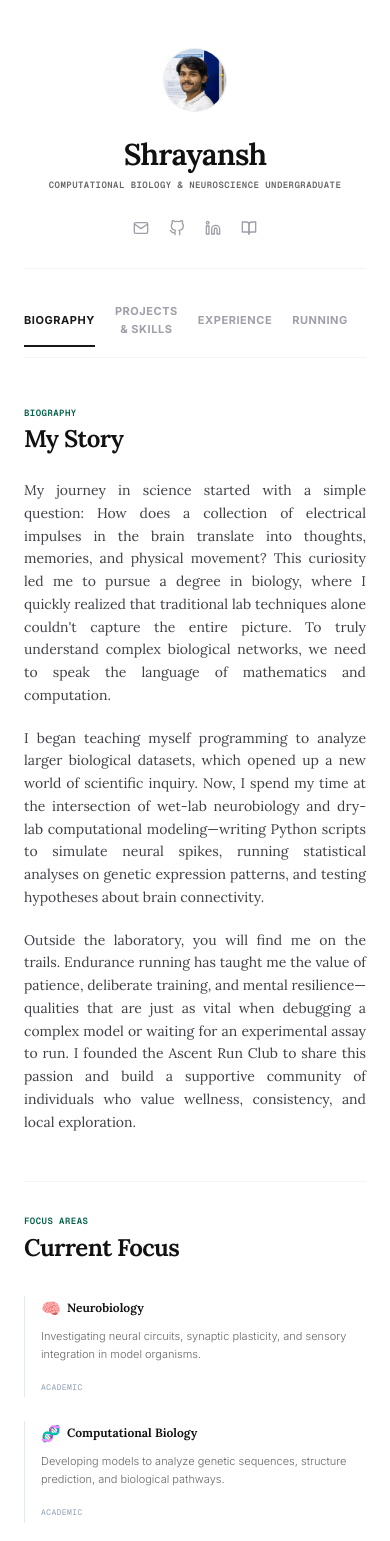
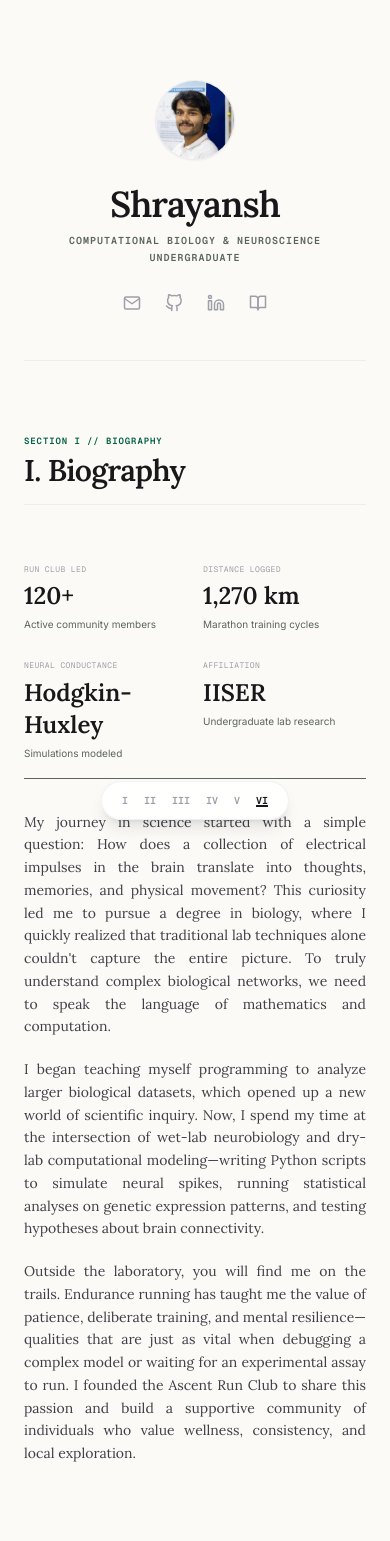
Before and after one commit to tshrayansh/tiwarishrayansh.github.io, a React (Vite) app: page / in a window 390 px wide. Shown: the top 1541 px of the page. Built offline with nearby package versions, Linux system fonts and the light colour scheme.

Commit message:
Implement final premium Biophilic Museum Gallery layout, Roman numerals, floating TOC dock, and custom quantitative milestones grid

```diff
--- a/src/App.tsx
+++ b/src/App.tsx
@@ -1,4 +1,4 @@
-import React, { useState } from 'react';
+import React, { useEffect, useState } from 'react';
 import { ThemeProvider, useTheme } from './components/ThemeContext';
 import { About } from './components/About';
 import { Interests } from './components/Interests';
@@ -13,77 +13,109 @@ import { Resume } from './components/Resume';
 import { FiSun, FiMoon, FiMail, FiGithub, FiLinkedin, FiBookOpen } from 'react-icons/fi';
 import aboutData from './content/about.json';
 
+const TOC_ITEMS = [
+  { id: 'about', roman: 'I', label: 'Biography' },
+  { id: 'projects', roman: 'II', label: 'Research & Projects' },
+  { id: 'experience', roman: 'III', label: 'Experience' },
+  { id: 'running', roman: 'IV', label: 'Running & Strava' },
+  { id: 'writing', roman: 'V', label: 'Writing' },
+  { id: 'resume', roman: 'VI', label: 'Curriculum Vitae' }
+];
+
 const AppContent: React.FC = () => {
   const { theme, toggleTheme } = useTheme();
-  const [activeTab, setActiveTab] = useState('about');
+  const [activeSection, setActiveSection] = useState('about');
 
-  const tabs = [
-    { id: 'about', label: 'Biography' },
-    { id: 'research', label: 'Projects & Skills' },
-    { id: 'experience', label: 'Experience' },
-    { id: 'running', label: 'Running' },
-    { id: 'writing', label: 'Writing' },
-    { id: 'resume', label: 'CV' }
-  ];
+  // Track active section on scroll for TOC highlighting
+  useEffect(() => {
+    const handleScroll = () => {
+      const scrollPosition = window.scrollY + 250;
 
-  const renderActiveContent = () => {
-    switch (activeTab) {
-      case 'about':
-        return (
-          <div className="space-y-12 animate-fade-in">
-            <About />
-            <div className="h-px bg-zinc-100 dark:bg-zinc-900/60 my-6" />
-            <Interests />
-          </div>
-        );
-      case 'research':
-        return (
-          <div className="space-y-12 animate-fade-in">
-            <Projects />
-            <div className="h-px bg-zinc-100 dark:bg-zinc-900/60 my-6" />
-            <Publications />
-            <div className="h-px bg-zinc-100 dark:bg-zinc-900/60 my-6" />
-            <Skills />
-          </div>
-        );
-      case 'experience':
-        return (
-          <div className="space-y-12 animate-fade-in">
-            <Experience />
-            <div className="h-px bg-zinc-100 dark:bg-zinc-900/60 my-6" />
-            <Timeline />
-          </div>
-        );
-      case 'running':
-        return (
-          <div className="space-y-12 animate-fade-in">
-            <Running />
-          </div>
-        );
-      case 'writing':
-        return (
-          <div className="space-y-12 animate-fade-in">
-            <Writing />
-          </div>
-        );
-      case 'resume':
-        return (
-          <div className="space-y-12 animate-fade-in">
-            <Resume />
-          </div>
-        );
-      default:
-        return null;
+      if (window.innerHeight + window.scrollY >= document.documentElement.scrollHeight - 55) {
+        setActiveSection('resume');
+        return;
+      }
+
+      for (const item of TOC_ITEMS) {
+        const element = document.getElementById(item.id);
+        if (element) {
+          const top = element.offsetTop;
+          const height = element.offsetHeight;
+          if (scrollPosition >= top && scrollPosition < top + height) {
+            setActiveSection(item.id);
+            break;
+          }
+        }
+      }
+    };
+
+    window.addEventListener('scroll', handleScroll);
+    handleScroll();
+    return () => window.removeEventListener('scroll', handleScroll);
+  }, []);
+
+  const scrollToSection = (id: string) => {
+    const element = document.getElementById(id);
+    if (element) {
+      const offset = 80;
+      const bodyRect = document.body.getBoundingClientRect().top;
+      const elementRect = element.getBoundingClientRect().top;
+      const elementPosition = elementRect - bodyRect;
+      const offsetPosition = elementPosition - offset;
+
+      window.scrollTo({
+        top: offsetPosition,
+        behavior: 'smooth'
+      });
     }
   };
 
   return (
-    <div className="min-h-screen bg-white text-zinc-650 dark:bg-black dark:text-zinc-400 transition-colors duration-200 flex flex-col justify-between max-w-2xl mx-auto px-6 py-12 md:py-16">
+    <div className="min-h-screen bg-transparent text-zinc-650 dark:text-zinc-400 transition-colors duration-300 max-w-4xl mx-auto px-6 py-20 md:py-32">
+
+      {/* Desktop Floating Table of Contents (TOC) - Expanding on hover */}
+      <aside className="fixed right-10 top-1/2 -translate-y-1/2 hidden xl:flex flex-col gap-5 items-end z-50">
+        {TOC_ITEMS.map((item) => (
+          <button
+            key={item.id}
+            onClick={() => scrollToSection(item.id)}
+            className="group flex items-center gap-3.5 cursor-pointer text-right"
+          >
+            <span className="opacity-0 group-hover:opacity-100 transition-opacity duration-300 font-mono text-[9px] uppercase tracking-widest text-zinc-400 dark:text-zinc-500 font-bold">
+              {item.label}
+            </span>
+            <span className={`w-8 h-8 rounded-full border flex items-center justify-center font-mono text-[10px] font-bold transition-all duration-300 ${
+              activeSection === item.id
+                ? 'bg-zinc-900 text-white border-zinc-900 dark:bg-zinc-50 dark:text-zinc-950 dark:border-zinc-50 shadow-sm scale-110'
+                : 'bg-white text-zinc-400 border-zinc-200 hover:border-zinc-900 hover:text-zinc-900 dark:bg-zinc-950 dark:border-zinc-900 dark:text-zinc-600 dark:hover:border-zinc-50 dark:hover:text-zinc-50'
+            }`}>
+              {item.roman}
+            </span>
+          </button>
+        ))}
+      </aside>
+
+      {/* Mobile Floating Pill Navigation - Docks at bottom */}
+      <div className="fixed bottom-6 left-1/2 -translate-x-1/2 z-50 bg-white/90 dark:bg-black/90 backdrop-blur-md px-5 py-2.5 rounded-full border border-zinc-200/50 dark:border-zinc-800/80 shadow-lg flex gap-4 md:hidden text-[10px] font-mono font-bold">
+        {TOC_ITEMS.map((item) => (
+          <button
+            key={item.id}
+            onClick={() => scrollToSection(item.id)}
+            className={`transition-colors cursor-pointer ${
+              activeSection === item.id
+                ? 'text-zinc-900 dark:text-zinc-50 underline decoration-2'
+                : 'text-zinc-400 dark:text-zinc-650'
+            }`}
+          >
+            {item.roman}
+          </button>
+        ))}
+      </div>
 
       {/* Centered Portfolio Header */}
-      <header className="space-y-6 text-center border-b border-zinc-100 dark:border-zinc-900/60 pb-8">
+      <header className="space-y-6 text-center pb-12 border-b border-zinc-200/60 dark:border-zinc-900/60">
         {/* Profile Picture */}
-        <div className="mx-auto w-16 h-16 rounded-full overflow-hidden border border-zinc-200/60 dark:border-zinc-800 bg-zinc-50 dark:bg-zinc-900 flex items-center justify-center">
+        <div className="mx-auto w-20 h-20 rounded-full overflow-hidden border border-zinc-200/60 dark:border-zinc-800 bg-zinc-50 dark:bg-zinc-900 flex items-center justify-center shadow-xs">
           <img
             src="./profile.jpeg"
             alt={aboutData.name}
@@ -103,58 +135,73 @@ const AppContent: React.FC = () => {
         </div>
 
         {/* Name & Title */}
-        <div className="space-y-1.5">
-          <h1 className="font-serif text-3xl font-bold tracking-tight text-zinc-900 dark:text-zinc-50">
+        <div className="space-y-2">
+          <h1 className="font-serif text-4xl font-bold tracking-tight text-zinc-900 dark:text-zinc-50">
             {aboutData.name}
           </h1>
-          <p className="font-mono text-[9px] text-zinc-450 dark:text-zinc-500 tracking-wider uppercase font-semibold">
+          <p className="font-mono text-[10px] text-zinc-450 dark:text-zinc-500 tracking-widest uppercase font-semibold">
             {aboutData.title}
           </p>
         </div>
 
         {/* Minimalist Contact Link Row */}
-        <div className="flex gap-5 justify-center text-zinc-400 dark:text-zinc-500 pt-1">
-          <a href={aboutData.email} className="hover:text-zinc-900 dark:hover:text-zinc-250 transition-colors" title="Email"><FiMail className="h-4 w-4" /></a>
-          <a href={aboutData.githubLink} target="_blank" rel="noopener noreferrer" className="hover:text-zinc-900 dark:hover:text-zinc-250 transition-colors" title="GitHub"><FiGithub className="h-4 w-4" /></a>
-          <a href={aboutData.linkedinLink} target="_blank" rel="noopener noreferrer" className="hover:text-zinc-900 dark:hover:text-zinc-250 transition-colors" title="LinkedIn"><FiLinkedin className="h-4 w-4" /></a>
-          <a href="https://medium.com" target="_blank" rel="noopener noreferrer" className="hover:text-zinc-900 dark:hover:text-zinc-250 transition-colors" title="Medium"><FiBookOpen className="h-4 w-4" /></a>
+        <div className="flex gap-6 justify-center text-zinc-400 dark:text-zinc-500 pt-1">
+          <a href={aboutData.email} className="hover:text-zinc-900 dark:hover:text-zinc-250 transition-colors" title="Email"><FiMail className="h-4.5 w-4.5" /></a>
+          <a href={aboutData.githubLink} target="_blank" rel="noopener noreferrer" className="hover:text-zinc-900 dark:hover:text-zinc-250 transition-colors" title="GitHub"><FiGithub className="h-4.5 w-4.5" /></a>
+          <a href={aboutData.linkedinLink} target="_blank" rel="noopener noreferrer" className="hover:text-zinc-900 dark:hover:text-zinc-250 transition-colors" title="LinkedIn"><FiLinkedin className="h-4.5 w-4.5" /></a>
+          <a href="https://medium.com" target="_blank" rel="noopener noreferrer" className="hover:text-zinc-900 dark:hover:text-zinc-250 transition-colors" title="Medium"><FiBookOpen className="h-4.5 w-4.5" /></a>
         </div>
       </header>
 
-      {/* Sticky Horizontal Navigation Bar */}
-      <div className="sticky top-0 bg-white/95 dark:bg-black/95 backdrop-blur-xs z-40 border-b border-zinc-100 dark:border-zinc-900/60 py-2.5 my-6 overflow-x-auto scrollbar-none flex items-center justify-between">
-        <nav className="flex gap-5 text-left md:justify-center w-full">
-          {tabs.map((tab) => (
-            <button
-              key={tab.id}
-              onClick={() => setActiveTab(tab.id)}
-              className={`font-geist text-[11px] font-bold uppercase tracking-wider pb-1.5 border-b-2 cursor-pointer transition-colors ${
-                activeTab === tab.id
-                  ? 'border-zinc-900 text-zinc-900 dark:border-zinc-50 dark:text-zinc-50'
-                  : 'border-transparent text-zinc-400 hover:text-zinc-950 dark:hover:text-zinc-200'
-              }`}
-            >
-              {tab.label}
-            </button>
-          ))}
-        </nav>
+      {/* Main Curated Single-Page Grid Flow */}
+      <div className="space-y-28 py-16">
+
+        {/* Section I: Biography & Focus */}
+        <section id="about" className="space-y-12">
+          <About />
+          <Interests />
+        </section>
+
+        {/* Section II: Selected Research & Builds */}
+        <section id="projects" className="space-y-12">
+          <Projects />
+          <Publications />
+          <Skills />
+        </section>
+
+        {/* Section III: Academic Experience & Timeline */}
+        <section id="experience" className="space-y-12">
+          <Experience />
+          <Timeline />
+        </section>
+
+        {/* Section IV: Running & Ascent Run Club */}
+        <section id="running">
+          <Running />
+        </section>
+
+        {/* Section V: Medium Writing */}
+        <section id="writing">
+          <Writing />
+        </section>
+
+        {/* Section VI: Printable CV Document */}
+        <section id="resume">
+          <Resume />
+        </section>
+
       </div>
 
-      {/* Main Dynamic Panel */}
-      <main className="flex-grow py-4 min-h-[300px]">
-        {renderActiveContent()}
-      </main>
-
-      {/* Footer controls */}
-      <footer className="border-t border-zinc-100 dark:border-zinc-900/60 pt-8 mt-16 flex items-center justify-between text-[9px] font-mono text-zinc-400 dark:text-zinc-650">
-        <span>&copy; {new Date().getFullYear()} Shrayansh. Built with React &amp; Vite.</span>
+      {/* Footer controls & theme switch */}
+      <footer className="border-t border-zinc-200/60 dark:border-zinc-900/60 pt-10 mt-16 flex items-center justify-between text-[10px] font-mono text-zinc-400 dark:text-zinc-650">
+        <span>&copy; {new Date().getFullYear()} Shrayansh. Curated Portfolio &bull; React &amp; Vite.</span>
 
         <button
           onClick={toggleTheme}
-          className="rounded-full p-1.5 text-zinc-400 hover:bg-zinc-50 dark:text-zinc-500 dark:hover:bg-zinc-900 hover:text-zinc-900 dark:hover:text-zinc-300 transition-colors cursor-pointer"
+          className="rounded-full p-2 text-zinc-400 hover:bg-zinc-50 dark:text-zinc-500 dark:hover:bg-zinc-900 hover:text-zinc-900 dark:hover:text-zinc-300 transition-colors cursor-pointer"
           aria-label="Toggle Theme"
         >
-          {theme === 'light' ? <FiMoon className="h-3.5 w-3.5" /> : <FiSun className="h-3.5 w-3.5" />}
+          {theme === 'light' ? <FiMoon className="h-4 w-4" /> : <FiSun className="h-4 w-4" />}
         </button>
       </footer>
 
--- a/src/components/About.tsx
+++ b/src/components/About.tsx
@@ -3,16 +3,42 @@ import aboutData from '../content/about.json';
 
 export const About: React.FC = () => {
   return (
-    <div className="space-y-6 text-left">
-      <div className="space-y-1.5">
-        <span className="font-mono text-[9px] uppercase tracking-wider text-emerald-800 dark:text-emerald-500 font-semibold">
-          Biography
+    <div className="space-y-8 text-left">
+      {/* Museum Curation Header */}
+      <div className="space-y-1.5 border-b border-zinc-200/60 dark:border-zinc-900/60 pb-4">
+        <span className="font-mono text-[9px] uppercase tracking-widest text-emerald-800 dark:text-emerald-500 font-bold">
+          Section I // biography
         </span>
-        <h2 className="font-serif text-2xl font-bold text-slate-900 dark:text-slate-50 tracking-tight">
-          My Story
+        <h2 className="font-serif text-3xl font-bold text-zinc-900 dark:text-zinc-50 tracking-tight">
+          I. Biography
         </h2>
       </div>
 
+      {/* Quantitative Milestones Dashboard Grid */}
+      <div className="grid grid-cols-2 md:grid-cols-4 gap-4 py-4 border-b border-zinc-150 dark:border-zinc-900/40">
+        <div className="space-y-1">
+          <span className="font-mono text-[8px] uppercase tracking-wider text-zinc-400">Run Club Led</span>
+          <p className="font-serif text-2xl font-bold text-zinc-900 dark:text-zinc-50">120+</p>
+          <p className="text-[10px] text-zinc-450 dark:text-zinc-500">Active community members</p>
+        </div>
+        <div className="space-y-1">
+          <span className="font-mono text-[8px] uppercase tracking-wider text-zinc-400">Distance Logged</span>
+          <p className="font-serif text-2xl font-bold text-zinc-900 dark:text-zinc-50">1,270 km</p>
+          <p className="text-[10px] text-zinc-450 dark:text-zinc-500">Marathon training cycles</p>
+        </div>
+        <div className="space-y-1">
+          <span className="font-mono text-[8px] uppercase tracking-wider text-zinc-400">Neural Conductance</span>
+          <p className="font-serif text-2xl font-bold text-zinc-900 dark:text-zinc-50">Hodgkin-Huxley</p>
+          <p className="text-[10px] text-zinc-450 dark:text-zinc-500">Simulations modeled</p>
+        </div>
+        <div className="space-y-1">
+          <span className="font-mono text-[8px] uppercase tracking-wider text-zinc-400">Affiliation</span>
+          <p className="font-serif text-2xl font-bold text-zinc-900 dark:text-zinc-50">IISER</p>
+          <p className="text-[10px] text-zinc-450 dark:text-zinc-500">Undergraduate lab research</p>
+        </div>
+      </div>
+
+      {/* Story Narrative */}
       <div className="space-y-5">
         {aboutData.storyParagraphs.map((paragraph, index) => (
           <p
--- a/src/components/Experience.tsx
+++ b/src/components/Experience.tsx
@@ -17,13 +17,14 @@ const getTypeIcon = (type: string) => {
 
 export const Experience: React.FC = () => {
   return (
-    <div className="space-y-6 text-left">
-      <div className="space-y-1.5">
-        <span className="font-mono text-[9px] uppercase tracking-wider text-emerald-800 dark:text-emerald-500 font-semibold">
-          Credentials
+    <div className="space-y-8 text-left">
+      {/* Museum Header */}
+      <div className="space-y-1.5 border-b border-zinc-200/60 dark:border-zinc-900/60 pb-4">
+        <span className="font-mono text-[9px] uppercase tracking-widest text-emerald-800 dark:text-emerald-500 font-bold">
+          Section III // credentials
         </span>
-        <h2 className="font-geist text-2xl font-bold text-slate-900 dark:text-slate-50 tracking-tight">
-          Experience
+        <h2 className="font-serif text-3xl font-bold text-zinc-900 dark:text-zinc-50 tracking-tight">
+          III. Academic Experience
         </h2>
       </div>
 
@@ -56,7 +57,7 @@ export const Experience: React.FC = () => {
             </div>
 
             {/* Bullets */}
-            <ul className="space-y-1.5 list-disc pl-5 text-[11px] text-slate-500 dark:text-zinc-400 font-light leading-relaxed">
+            <ul className="space-y-1.5 list-disc pl-5 text-[11px] text-slate-500 dark:text-zinc-400 font-light leading-relaxed font-sans">
               {exp.details.map((detail, idx) => (
                 <li key={idx} className="marker:text-slate-200 dark:marker:text-slate-800">
                   {detail}
--- a/src/components/Interests.tsx
+++ b/src/components/Interests.tsx
@@ -3,34 +3,34 @@ import interestsData from '../content/interests.json';
 
 export const Interests: React.FC = () => {
   return (
-    <div className="space-y-6 text-left">
-      <div className="space-y-1.5">
-        <span className="font-mono text-[9px] uppercase tracking-wider text-emerald-800 dark:text-emerald-500 font-semibold">
-          Focus Areas
-        </span>
-        <h2 className="font-geist text-2xl font-bold text-slate-900 dark:text-slate-50 tracking-tight">
-          Current Focus
-        </h2>
+    <div className="space-y-6 text-left pt-6">
+      <div className="space-y-1">
+        <h3 className="font-serif text-lg font-bold text-slate-900 dark:text-slate-50 tracking-tight">
+          Current Explorations
+        </h3>
+        <p className="font-mono text-[8px] uppercase tracking-wider text-zinc-400">
+          Topics of active study
+        </p>
       </div>
 
       <div className="grid grid-cols-1 sm:grid-cols-2 gap-6 pt-2">
         {interestsData.map((interest) => (
           <div
             key={interest.id}
-            className="space-y-2 border-l border-slate-200 dark:border-zinc-800 pl-4"
+            className="space-y-2 border-l border-zinc-200 dark:border-zinc-800 pl-4"
           >
             <div className="flex items-center gap-1.5">
               <span className="text-base" role="img" aria-label={interest.title}>
                 {interest.icon}
               </span>
-              <h3 className="font-geist text-xs font-bold text-slate-900 dark:text-slate-50">
+              <h4 className="font-geist text-xs font-bold text-slate-900 dark:text-slate-50">
                 {interest.title}
-              </h3>
+              </h4>
             </div>
-            <p className="text-[11px] text-slate-550 dark:text-zinc-400 font-light leading-relaxed">
+            <p className="text-[11px] text-slate-500 dark:text-zinc-400 font-light leading-relaxed">
               {interest.description}
             </p>
-            <span className="inline-block font-mono text-[8px] uppercase tracking-wider text-slate-400 dark:text-zinc-500">
+            <span className="inline-block font-mono text-[8px] uppercase tracking-wider text-zinc-400 dark:text-zinc-500">
               {interest.category}
             </span>
           </div>
--- a/src/index.css
+++ b/src/index.css
@@ -1,4 +1,4 @@
-@import url('https://fonts.googleapis.com/css2?family=Geist+Mono:wght@300;400;500;600&family=Inter:wght@300;400;500;600;700&family=Lora:ital,wght@0,400;0,500;0,650;1,400&display=swap');
+@import url('https://fonts.googleapis.com/css2?family=Geist+Mono:wght@300;400;500;600&family=Inter:wght@300;400;500;600;700&family=Lora:ital,wght@0,400;0,500;0,600;1,400&display=swap');
 @import "tailwindcss";
 
 @custom-variant dark (&:where(.dark, .dark *));
@@ -8,18 +8,22 @@
   --font-serif: 'Lora', Georgia, serif;
   --font-mono: 'Geist Mono', monospace;
 
-  /* Timeless Monochrome & Academic Silver Palette */
-  --color-bg-light: #ffffff;
-  --color-card-light: #ffffff;
-  --color-border-light: #f0f0f0; /* Ultra-thin light border */
-  --color-text-light-primary: #111111; /* Pitch charcoal */
-  --color-text-light-secondary: #666666; /* Elegant grey */
+  /* Biophilic Organic Academic Palette */
+  --color-bg-light: #fcfaf6; /* Warm organic linen */
+  --color-card-light: #ffffff; /* Crisp white for cards */
+  --color-border-light: #e6e3dc; /* Soft clay-colored border */
+  --color-text-light-primary: #1a241b; /* Deep forest charcoal */
+  --color-text-light-secondary: #5a655b; /* Muted sage-charcoal */
 
-  --color-bg-dark: #09090b; /* Pure obsidian */
-  --color-card-dark: #0f0f12;
-  --color-border-dark: #1f1f23; /* Muted dark border */
-  --color-text-dark-primary: #f4f4f5;
-  --color-text-dark-secondary: #999999;
+  --color-bg-dark: #0a0f0c; /* Deep forest obsidian */
+  --color-card-dark: #111613; /* Muted dark emerald */
+  --color-border-dark: #1b241e; /* Dark moss border */
+  --color-text-dark-primary: #cfd8d0; /* Silver-sage */
+  --color-text-dark-secondary: #8c9b8e; /* Sage grey */
+
+  /* Earthy Sage Green */
+  --color-accent-green: #2d5a27;
+  --color-accent-green-bg: #f4f9f4;
 }
 
 /* Custom Scrollbars */
@@ -31,11 +35,11 @@
   background: transparent;
 }
 ::-webkit-scrollbar-thumb {
-  background: #f0f0f0;
+  background: #e6e3dc;
   border-radius: 4px;
 }
 .dark ::-webkit-scrollbar-thumb {
-  background: #1f1f23;
+  background: #1b241e;
 }
 
 /* Base Body Styles */
@@ -43,9 +47,9 @@ body {
   font-family: var(--font-sans);
   background-color: var(--color-bg-light);
   color: var(--color-text-light-secondary);
-  transition: background-color 0.2s ease, color 0.2s ease;
+  transition: background-color 0.3s ease, color 0.3s ease;
   overflow-x: hidden;
-  line-height: 1.6;
+  line-height: 1.7;
 }
 
 .dark body {
@@ -53,23 +57,34 @@ body {
   color: var(--color-text-dark-secondary);
 }
 
-/* Smooth Transitions & Selection colors */
+/* Selection */
 ::selection {
   background-color: #2d5a27;
   color: #ffffff;
 }
 
 .dark ::selection {
-  background-color: #52b788;
-  color: #000000;
+  background-color: #8c9b8e;
+  color: #0a0f0c;
 }
 
-/* Editorial Heading classes */
-h1, h2, h3, h4 {
-  font-family: var(--font-serif);
-  color: var(--color-text-light-primary);
+/* Custom Museum Divider line */
+.museum-divider {
+  height: 1px;
+  background-color: var(--color-border-light);
+  width: 100%;
+}
+.dark .museum-divider {
+  background-color: var(--color-border-dark);
 }
 
-.dark h1, .dark h2, .dark h3, .dark h4 {
-  color: var(--color-text-dark-primary);
+/* Hover glow states */
+.glow-on-hover {
+  transition: all 0.3s ease;
 }
+.glow-on-hover:hover {
+  border-color: #2d5a27;
+}
+.dark .glow-on-hover:hover {
+  border-color: #8c9b8e;
+}
```
Also changed, not shown: src/components/Projects.tsx (+10 -10 lines), src/components/Publications.tsx (+12 -17 lines), src/components/Resume.tsx (+9 -8 lines), src/components/Running.tsx (+17 -18 lines), src/components/Skills.tsx (+10 -10 lines), src/components/Timeline.tsx (+12 -12 lines), src/components/Writing.tsx (+10 -9 lines).
